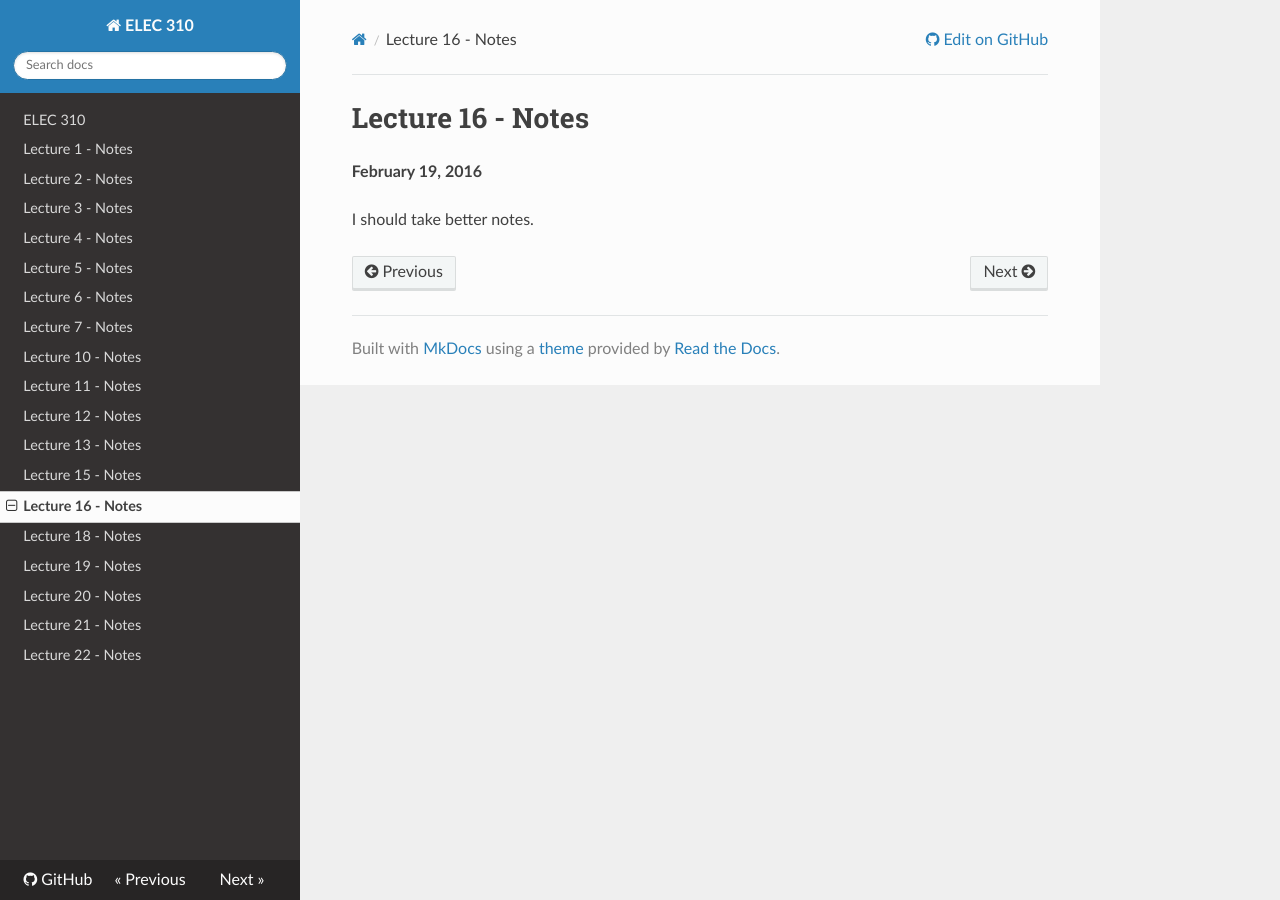
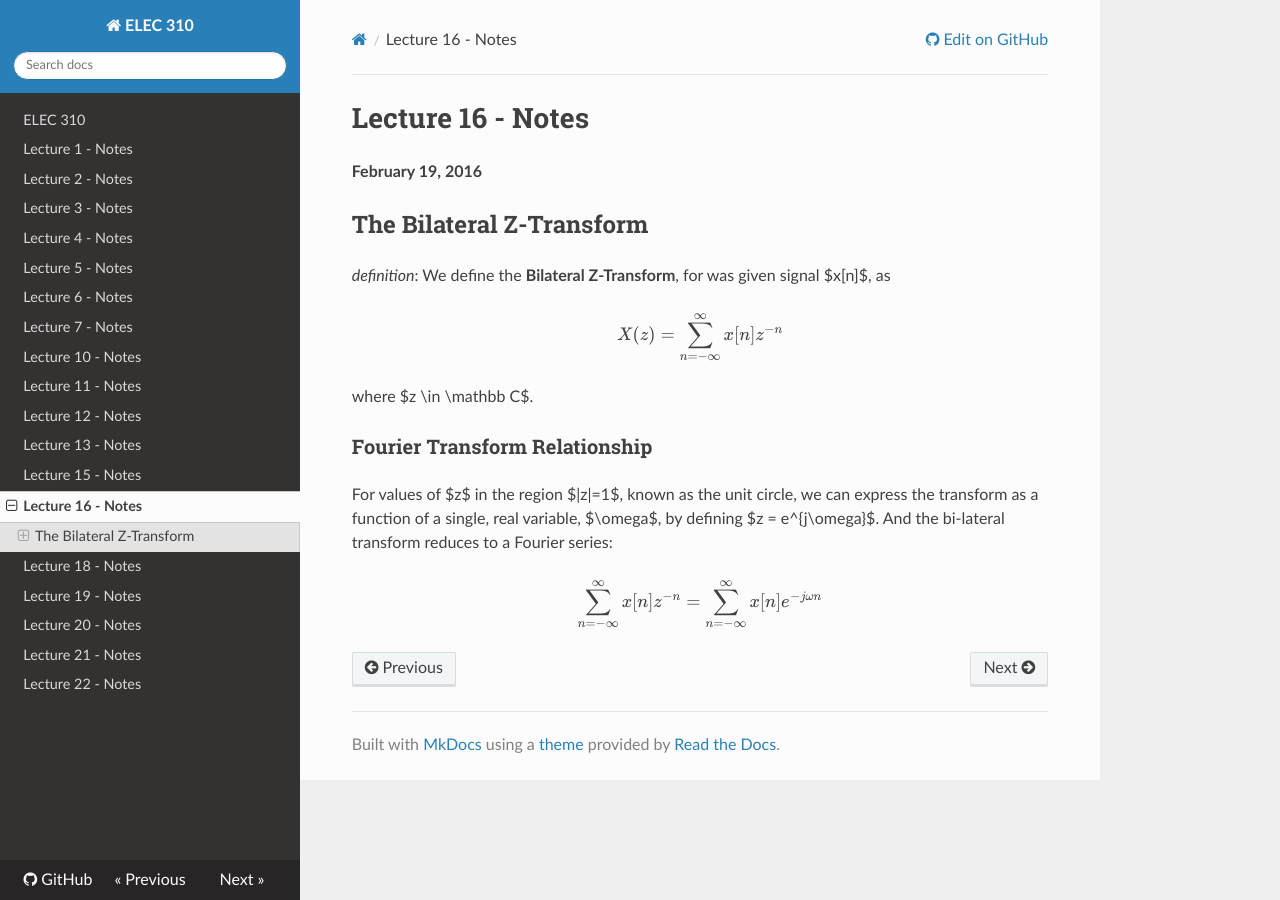
Before and after one commit to UVicNotes/ELEC-310, an MkDocs documentation site: the page built from Notes/2016-02-19.md, in a window 1280 px wide. Built offline with MkDocs 1.6.1, drawn with Linux system fonts in a browser that asks for light colours; nearby versions of some CDN libraries; formulas are drawn with MathJax 3.

Commit message:
Improve some notes

```diff
--- a/Notes/2016-02-19.md
+++ b/Notes/2016-02-19.md
@@ -2,4 +2,20 @@
 
 **February 19, 2016**
 
-I should take better notes.
+## The Bilateral Z-Transform
+
+_definition_: We define the __Bilateral Z-Transform__, for was given signal $x[n]$, as
+
+$$\begin{aligned}
+    X(z) &= \sum_{n=-\infty}^{\infty} x[n]z^{-n}
+\end{aligned}$$
+
+where $z \in \mathbb C$.
+
+### Fourier Transform Relationship
+
+For values of $z$ in the region $|z|=1$, known as the unit circle, we can express the transform as a function of a single, real variable, $\omega$, by defining $z = e^{j\omega}$.  And the bi-lateral transform reduces to a Fourier series:
+
+$$\begin{aligned}
+    \sum_{n=-\infty}^{\infty} x[n]z^{-n} = \sum_{n=-\infty}^{\infty} x[n]e^{-j \omega n}
+\end{aligned}$$
```
Also changed, not shown: Notes/2016-02-24.md (+5 -5 lines).
